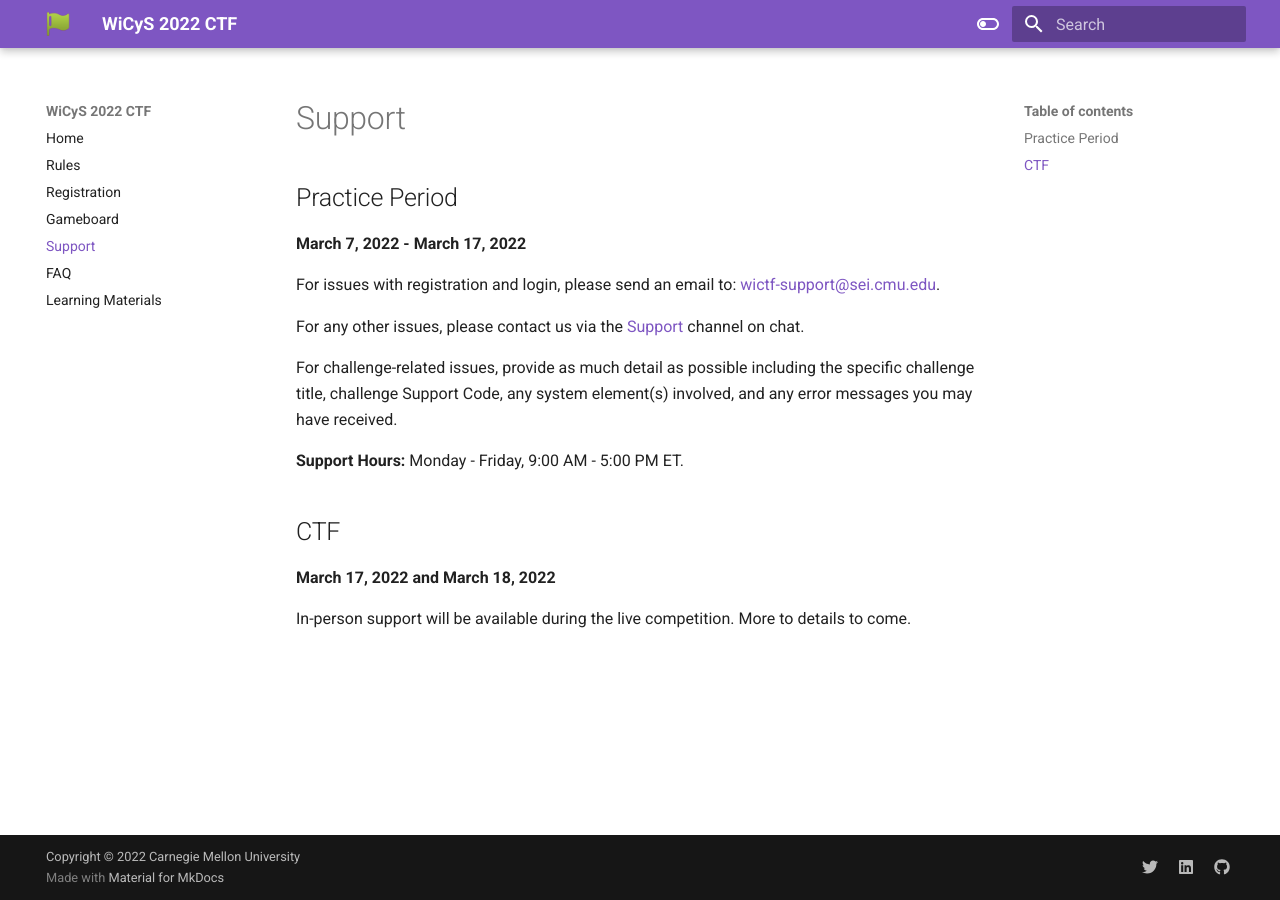
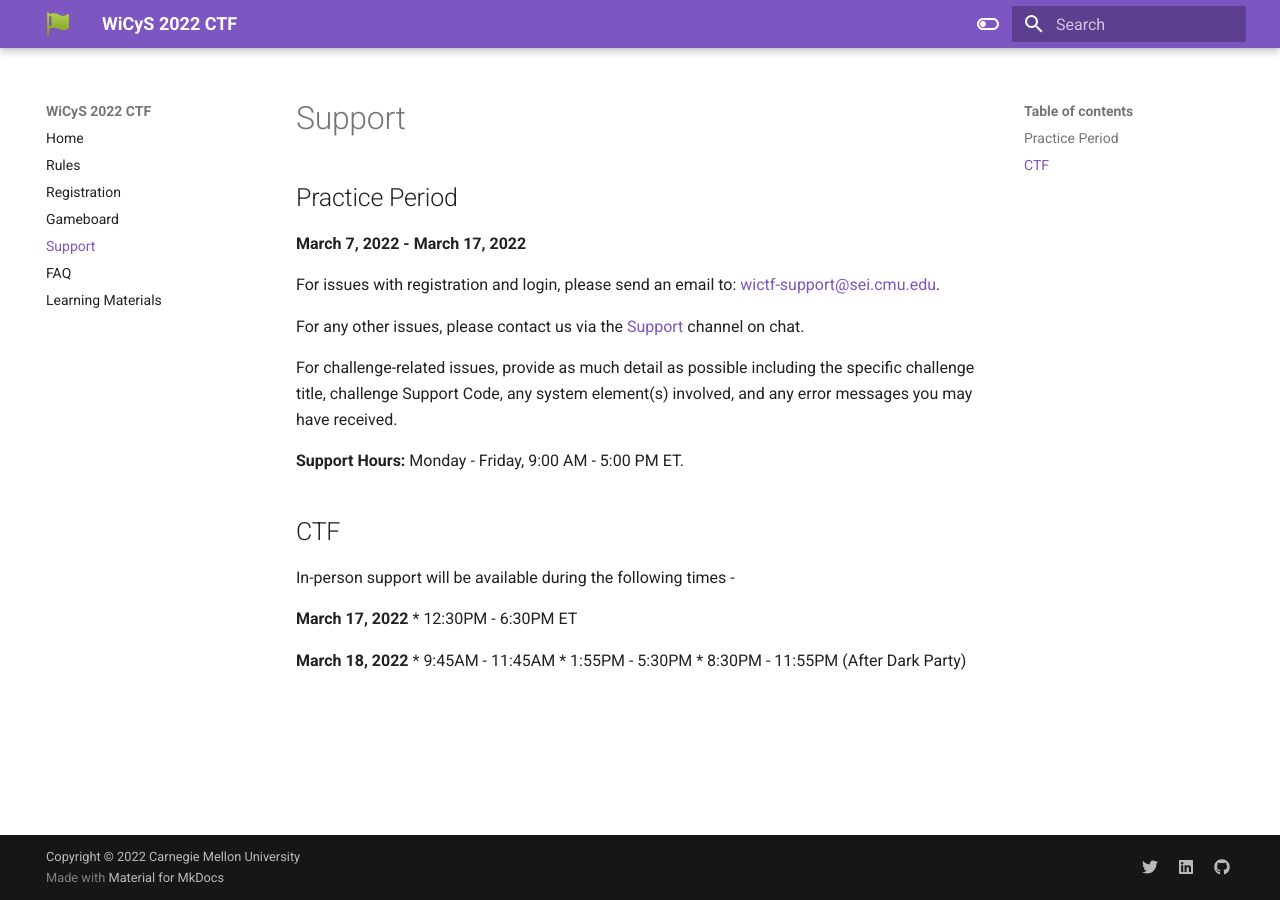
Before and after one commit to sei-mkaar/wictf-web, an MkDocs documentation site: the page built from docs/support.md, in a window 1280 px wide. Built offline with MkDocs 1.6.1 and Material for MkDocs 9.7.7, drawn with Linux system fonts in a browser that asks for light colours.

Commit message:
Update 'docs/support.md'

```diff
--- a/docs/support.md
+++ b/docs/support.md
@@ -14,6 +14,12 @@ For challenge-related issues, provide as much detail as possible including the s
 
 ## CTF
 
-**March 17, 2022 and March 18, 2022**
+In-person support will be available during the following times -
 
-In-person support will be available during the live competition. More to details to come.
+**March 17, 2022**
+* 12:30PM - 6:30PM ET
+
+**March 18, 2022**
+* 9:45AM - 11:45AM
+* 1:55PM - 5:30PM
+* 8:30PM - 11:55PM (After Dark Party)
```
